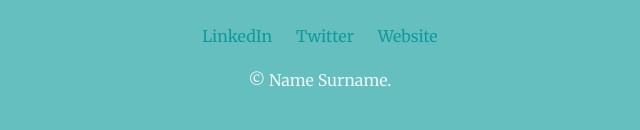
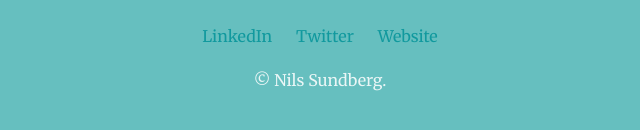
Before and after one commit to havffs/CSS-My-Site, a plain HTML site: page index.html in a window 1280 px wide. Shown: the part 2076-2206 px from the top of the page, 320-960 px from the left. Drawn offline with Linux system fonts and the light colour scheme.

Commit message:
sure name update

```diff
--- a/index.html
+++ b/index.html
@@ -59,7 +59,7 @@
     <a class="footer-link" href="https://www.linkedin.com/">LinkedIn</a>
     <a class="footer-link" href="https://twitter.com/">Twitter</a>
     <a class="footer-link" href="https://www.appbrewery.co/">Website</a>
-    <p class="footer-surename">© Name Surname.</p>
+    <p class="footer-surename">© Nils Sundberg.</p>
   </div>
 </body>
 
```
